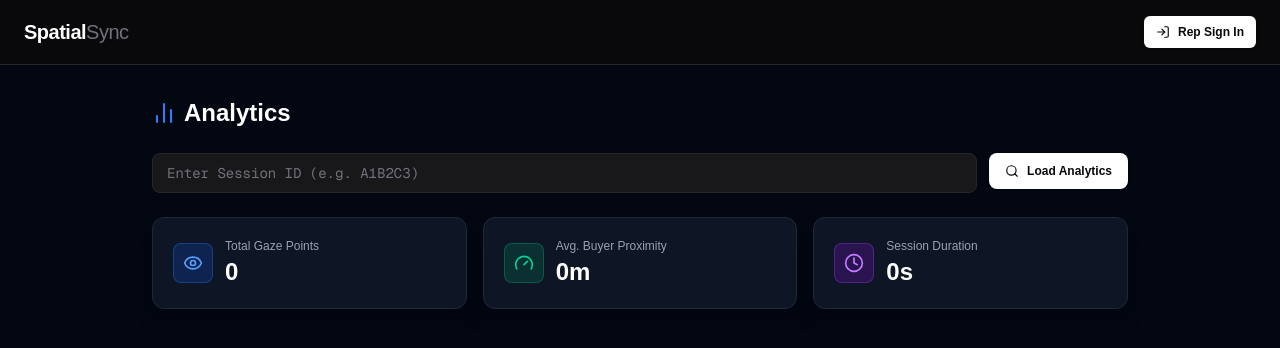
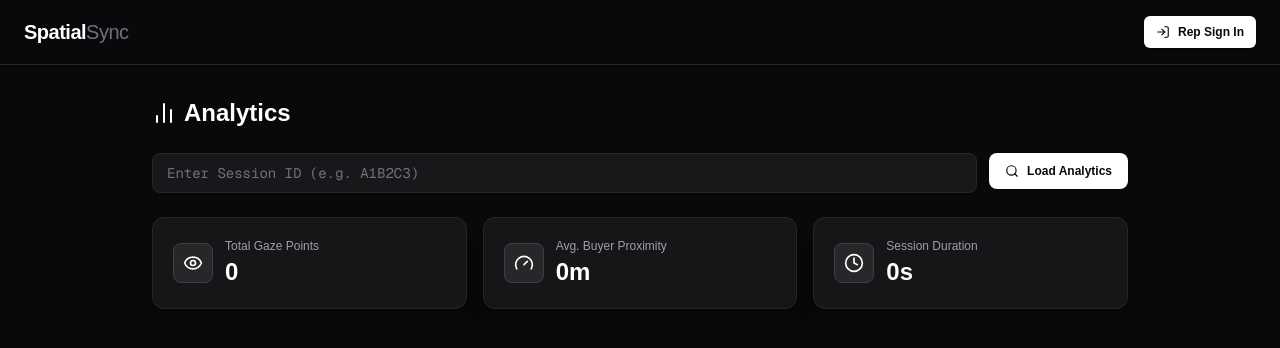
Before and after one commit to arjav1528/Spatial-Sync-AR, a Next.js app: page /dashboard in a window 1280 px wide. Shown: the top 348 px of the page. Built offline with nearby package versions, Linux system fonts and the light colour scheme; no server answers.

Commit message:
style(dashboard): refactor analytics dashboard to monochrome B&W UI

```diff
--- a/app/dashboard/page.tsx
+++ b/app/dashboard/page.tsx
@@ -49,7 +49,7 @@ function DashboardContent() {
         } else if (sessionData.session?.assetKey) {
           setModelUrl(
             `https://${process.env.NEXT_PUBLIC_S3_BUCKET || ''}.s3.${
-              process.env.NEXT_PUBLIC_AWS_REGION || 'eu-central-1'
+              process.env.NEXT_PUBLIC_AWS_REGION || 'ap-south-1'
             }.amazonaws.com/${sessionData.session.assetKey}`
           );
         }
@@ -87,7 +87,7 @@ function DashboardContent() {
     <main className="max-w-5xl mx-auto px-6 py-8 space-y-6">
       <div className="flex items-center justify-between">
         <h1 className="text-2xl font-bold text-white flex items-center gap-2">
-          <BarChart2 className="w-6 h-6 text-blue-500" />
+          <BarChart2 className="w-6 h-6 text-white" />
           Analytics
         </h1>
       </div>
@@ -104,6 +104,7 @@ function DashboardContent() {
         <Button
           onClick={handleManualFetch}
           disabled={loading}
+          variant="default"
           className="gap-2"
         >
           <Search className="w-3.5 h-3.5" />
@@ -113,37 +114,37 @@ function DashboardContent() {
 
       {/* Metrics Cards Grid */}
       <div className="grid grid-cols-1 md:grid-cols-3 gap-4">
-        <Card className="border-gray-800 bg-gray-900/90 p-5">
+        <Card className="border-zinc-800 bg-zinc-900/90 p-5">
           <div className="flex items-center gap-3">
-            <div className="w-10 h-10 bg-blue-600/20 rounded-lg flex items-center justify-center text-blue-400 border border-blue-500/30">
-              <Eye className="w-5 h-5" />
+            <div className="w-10 h-10 bg-zinc-800 rounded-lg flex items-center justify-center text-white border border-zinc-700">
+              <Eye className="w-5 h-5 text-white" />
             </div>
             <div>
-              <p className="text-gray-400 text-xs font-medium">Total Gaze Points</p>
+              <p className="text-zinc-400 text-xs font-medium">Total Gaze Points</p>
               <p className="text-2xl font-bold text-white mt-0.5">{vectors.length}</p>
             </div>
           </div>
         </Card>
 
-        <Card className="border-gray-800 bg-gray-900/90 p-5">
+        <Card className="border-zinc-800 bg-zinc-900/90 p-5">
           <div className="flex items-center gap-3">
-            <div className="w-10 h-10 bg-emerald-600/20 rounded-lg flex items-center justify-center text-emerald-400 border border-emerald-500/30">
-              <Gauge className="w-5 h-5" />
+            <div className="w-10 h-10 bg-zinc-800 rounded-lg flex items-center justify-center text-white border border-zinc-700">
+              <Gauge className="w-5 h-5 text-white" />
             </div>
             <div>
-              <p className="text-gray-400 text-xs font-medium">Avg. Buyer Proximity</p>
+              <p className="text-zinc-400 text-xs font-medium">Avg. Buyer Proximity</p>
               <p className="text-2xl font-bold text-white mt-0.5">{avgProximity}m</p>
             </div>
           </div>
         </Card>
 
-        <Card className="border-gray-800 bg-gray-900/90 p-5">
+        <Card className="border-zinc-800 bg-zinc-900/90 p-5">
           <div className="flex items-center gap-3">
-            <div className="w-10 h-10 bg-purple-600/20 rounded-lg flex items-center justify-center text-purple-400 border border-purple-500/30">
-              <Clock className="w-5 h-5" />
+            <div className="w-10 h-10 bg-zinc-800 rounded-lg flex items-center justify-center text-white border border-zinc-700">
+              <Clock className="w-5 h-5 text-white" />
             </div>
             <div>
-              <p className="text-gray-400 text-xs font-medium">Session Duration</p>
+              <p className="text-zinc-400 text-xs font-medium">Session Duration</p>
               <p className="text-2xl font-bold text-white mt-0.5">{sessionDuration}s</p>
             </div>
           </div>
@@ -152,19 +153,19 @@ function DashboardContent() {
 
       {/* Empty State */}
       {hasLoaded && vectors.length === 0 && (
-        <Card className="border-gray-800 bg-gray-900/60 p-6 text-center text-xs text-gray-400">
+        <Card className="border-zinc-800 bg-zinc-900/60 p-6 text-center text-xs text-zinc-400">
           No gaze data found for session <span className="font-mono text-white">"{sessionId}"</span>.
         </Card>
       )}
 
       {/* 3D Heatmap Section */}
       {vectors.length > 0 && (
-        <Card className="border-gray-800 bg-gray-900/90 p-5 space-y-4">
+        <Card className="border-zinc-800 bg-zinc-900/90 p-5 space-y-4">
           <CardHeader className="p-0">
             <CardTitle className="text-base font-bold text-white">3D Engagement Heatmap</CardTitle>
           </CardHeader>
           <CardContent className="p-0">
-            <div className="aspect-video bg-gray-950 rounded-lg overflow-hidden relative border border-gray-800">
+            <div className="aspect-video bg-zinc-950 rounded-lg overflow-hidden relative border border-zinc-800">
               <ModelViewerWrapper src={modelUrl} ar={false} interactive={true} />
               <HeatmapOverlay gazeData={vectors} />
             </div>
@@ -177,9 +178,9 @@ function DashboardContent() {
 
 export default function DashboardPage() {
   return (
-    <div className="min-h-screen bg-gray-950 text-white">
+    <div className="min-h-screen bg-zinc-950 text-white">
       <Navbar />
-      <Suspense fallback={<div className="p-8 text-center text-xs text-gray-400">Loading Analytics...</div>}>
+      <Suspense fallback={<div className="p-8 text-center text-xs text-zinc-400">Loading Analytics...</div>}>
         <DashboardContent />
       </Suspense>
     </div>
```
